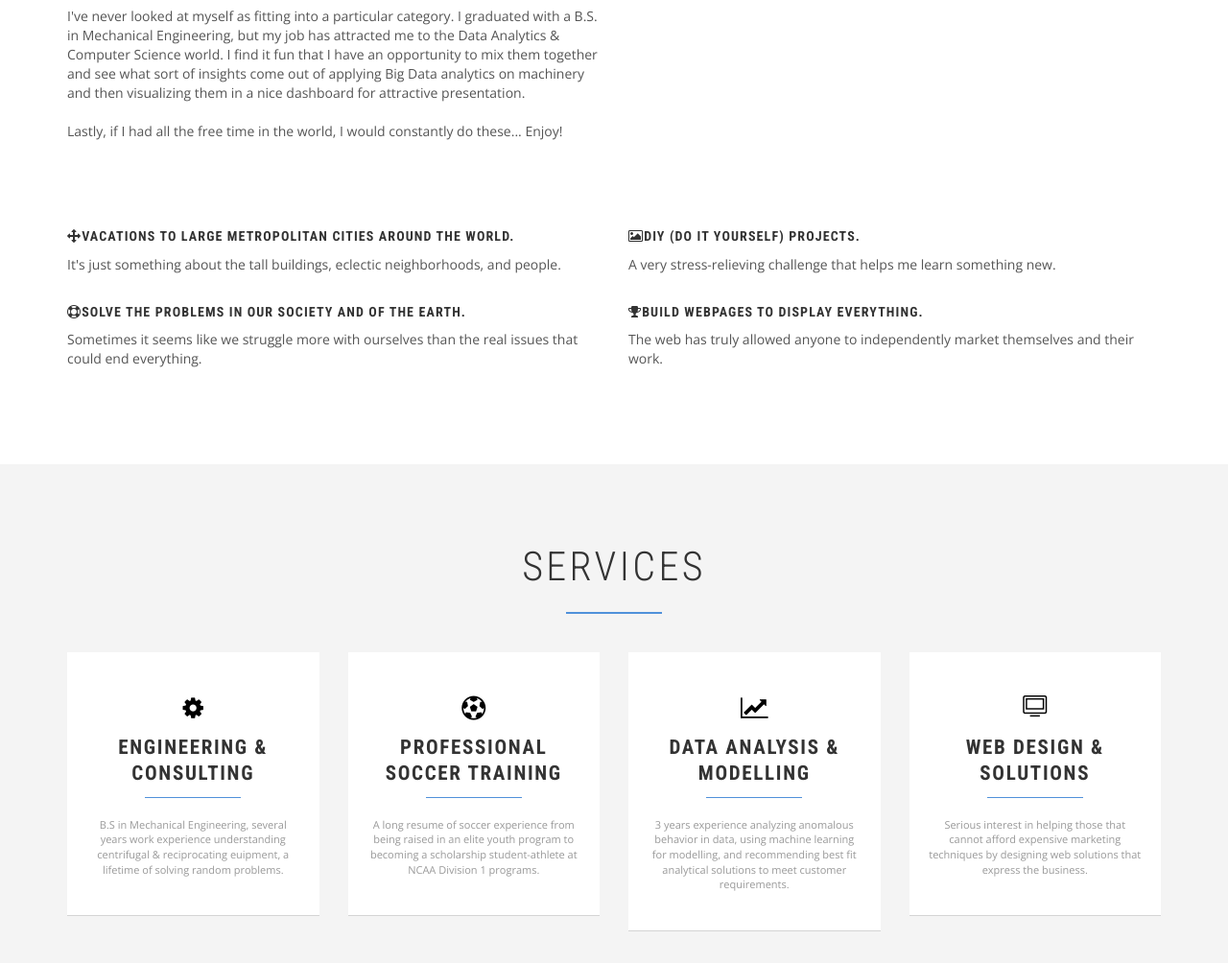
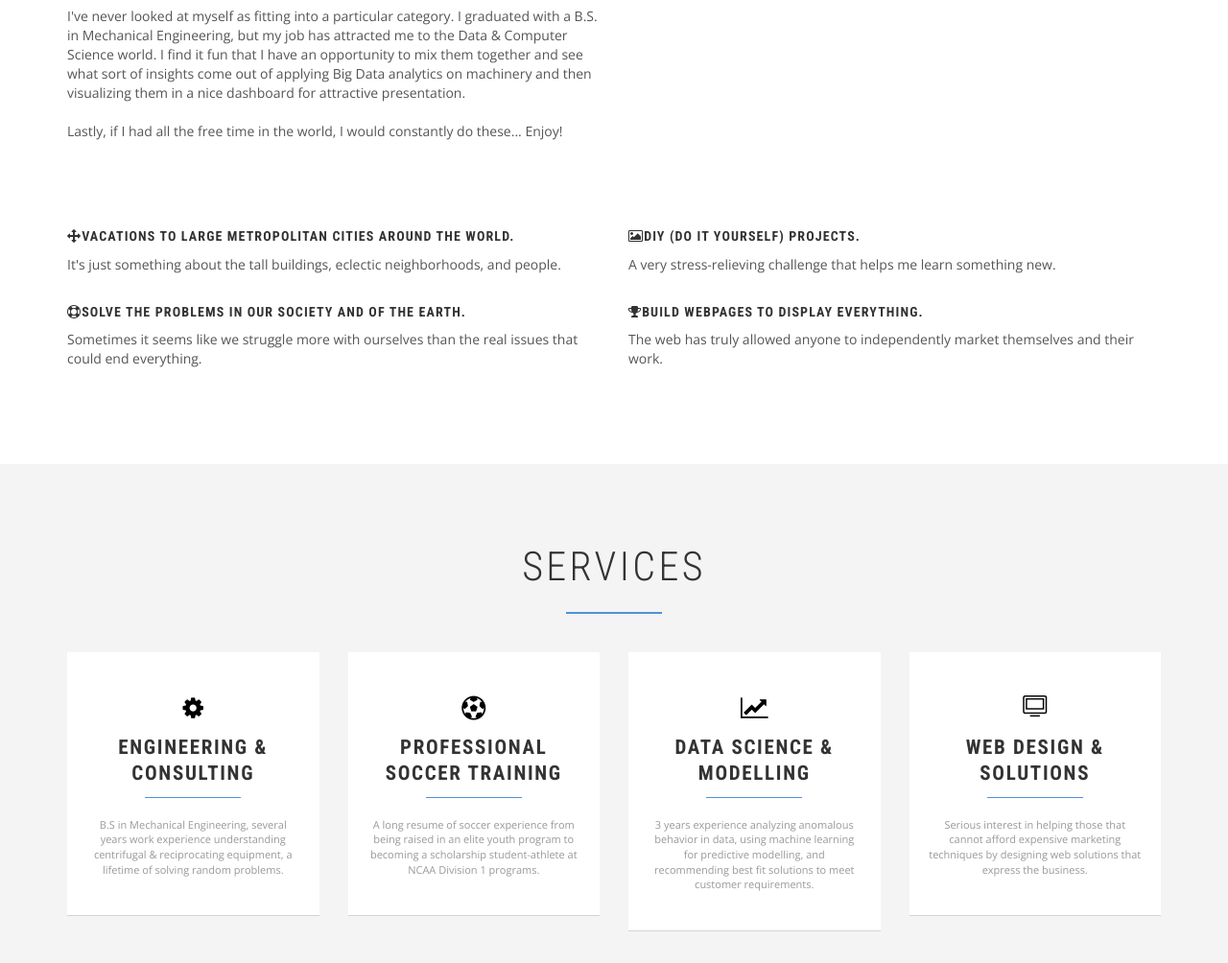
Before and after one commit to gclarkjr5/gclarkjr5.github.io, a website with bundled scripts: page index.html in a window 1280 px wide. Shown: the part 1350-2354 px from the top of the page at 96% size. Built offline with nearby package versions, Linux system fonts and the light colour scheme.

Commit message:
A few small edits to wording

```diff
--- a/index.html
+++ b/index.html
@@ -97,7 +97,7 @@
                         <li>Smiles... I really enjoy having social time to share laughs with close friends and loved ones. Preferably over some local craft brews I've never tried before.</li>
                         <li>Asking why... Since I can remember, I've never stopped being curious to the world around me. Always learning about how things work, solving problems, and challenging the status quo.</li>
                     </ol>
-                    <p>I've never looked at myself as fitting into a particular category. I graduated with a B.S. in Mechanical Engineering, but my job has attracted me to the Data Analytics & Computer Science world. I find it fun that I have an opportunity to mix them together and see what sort of insights come out of applying Big Data analytics on machinery and then visualizing them in a nice dashboard for attractive presentation.</p>
+                    <p>I've never looked at myself as fitting into a particular category. I graduated with a B.S. in Mechanical Engineering, but my job has attracted me to the Data &amp; Computer Science world. I find it fun that I have an opportunity to mix them together and see what sort of insights come out of applying Big Data analytics on machinery and then visualizing them in a nice dashboard for attractive presentation.</p>
                     <p>Lastly, if I had all the free time in the world, I would constantly do these... Enjoy! </p>
                 </div>
                 <div class="col-md-6 margin-bottom">
@@ -137,7 +137,7 @@
                             <div class="box box-services">
                                 <div class="icon"><i class="fa fa-cog"></i></div>
                                 <h4 class="heading">Engineering &amp; Consulting</h4>
-                                <p>B.S in Mechanical Engineering, several years work experience understanding centrifugal &amp; reciprocating euipment, a lifetime of solving random problems.</p>
+                                <p>B.S in Mechanical Engineering, several years work experience understanding centrifugal &amp; reciprocating equipment, a lifetime of solving random problems.</p>
                             </div>
                         </div>
                         <div class="col-sm-3">
@@ -150,8 +150,8 @@
                         <div class="col-sm-3">
                             <div class="box box-services">
                                 <div class="icon"><i class="fa fa-line-chart"></i></div>
-                                <h4 class="heading">Data Analysis &amp; Modelling</h4>
-                                <p>3 years experience analyzing anomalous behavior in data, using machine learning for modelling, and recommending best fit analytical solutions to meet customer requirements.</p>
+                                <h4 class="heading">Data Science &amp; Modelling</h4>
+                                <p>3 years experience analyzing anomalous behavior in data, using machine learning for predictive modelling, and recommending best fit solutions to meet customer requirements.</p>
                             </div>
                         </div>
                         <div class="col-sm-3">
@@ -459,9 +459,6 @@
                     zoom: 10
                 });
             }
-
-
-
         });
     </script>
     <script src="https://maps.googleapis.com/maps/api/js?key=AIzaSyAG9Ic0JYMUcE2h69XmBSbnzaWWw3vD12U&callback=initMap" async defer></script>
```
